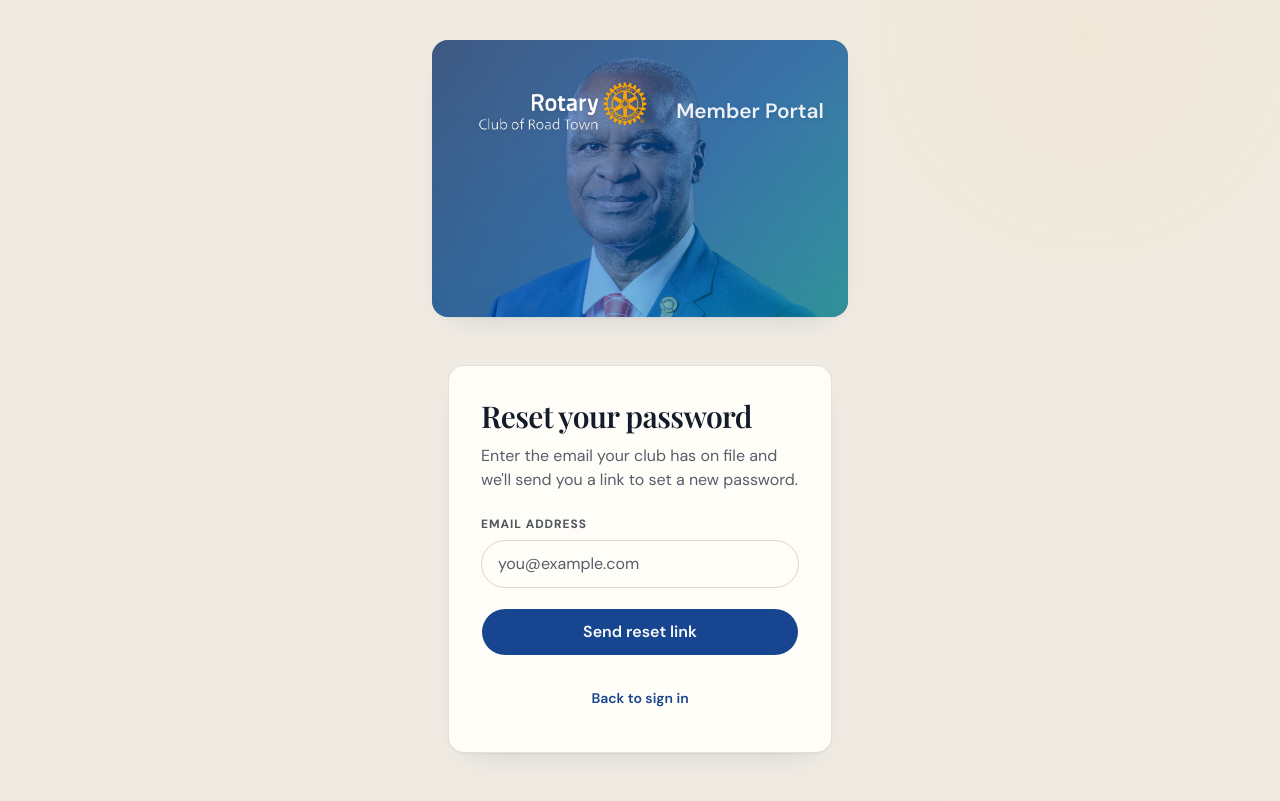
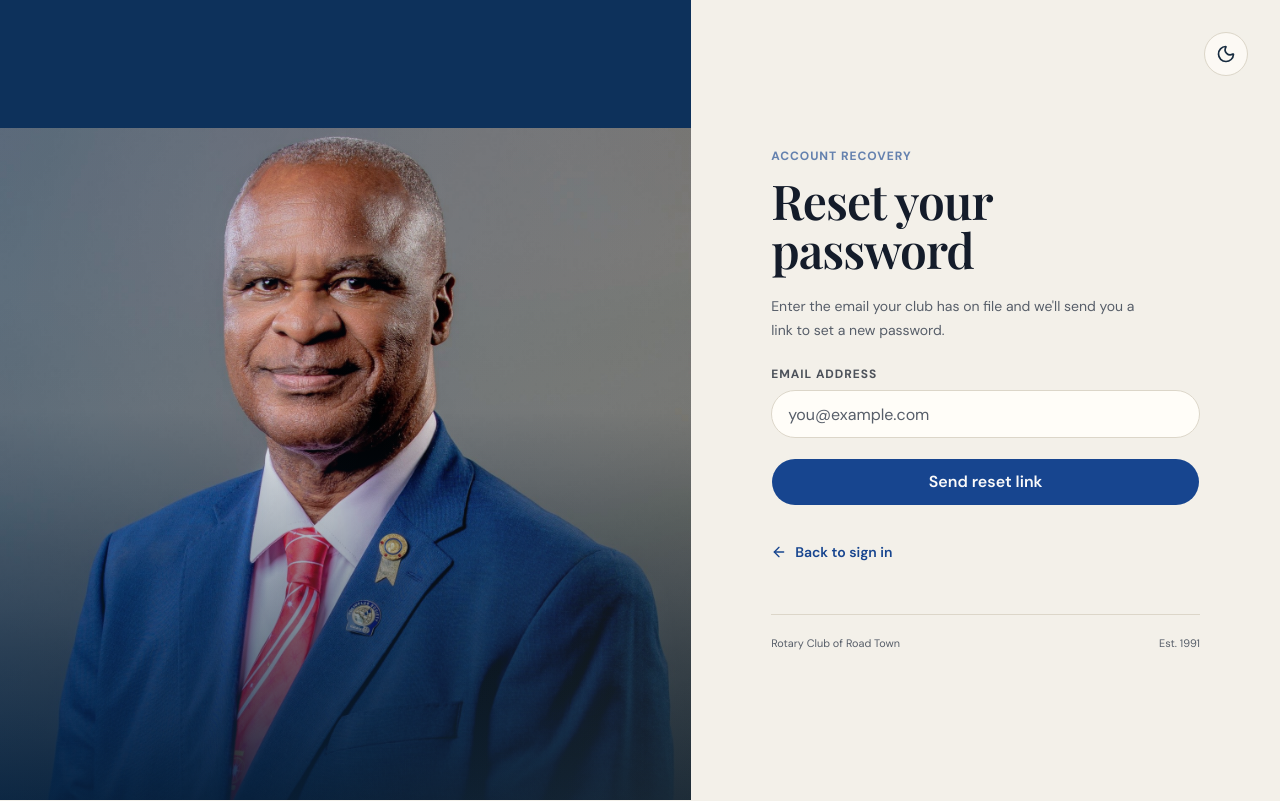
Before and after one commit to DEVDigitalBVI/Rotary-Club-App, a Next.js app: page /forgot-password in a window 1280 px wide. Built offline with nearby package versions, Linux system fonts and the light colour scheme.

Commit message:
Forget Page resizing fix

```diff
--- a/app/forgot-password/page.tsx
+++ b/app/forgot-password/page.tsx
@@ -1,33 +1,98 @@
 import Link from "next/link";
+import { ArrowLeft, MapPin } from "lucide-react";
 import { AuthHeader } from "@/components/auth/auth-header";
 import { ForgotPasswordForm } from "@/components/auth/forgot-password-form";
+import { ThemeToggle } from "@/components/theme-toggle";
 
 export default function ForgotPasswordPage() {
   return (
-    <main className="flex min-h-dvh flex-1 flex-col bg-muted/40">
-      <AuthHeader label="Member Portal" />
+    <main className="min-h-dvh bg-[#f3f0e9] text-[#172b3f] lg:grid lg:grid-cols-[minmax(0,1.08fr)_minmax(28rem,.92fr)] dark:bg-background dark:text-foreground">
+      <div className="lg:hidden">
+        <AuthHeader label="Member Portal" />
+      </div>
 
-      <div className="flex flex-1 items-start justify-center px-4 pb-[max(2rem,env(safe-area-inset-bottom))] pt-6 sm:items-center sm:px-6 sm:py-12">
-        <div className="w-full max-w-sm">
-          <section aria-labelledby="forgot-password-title" className="rounded-2xl border border-border/70 bg-card p-5 shadow-[var(--shadow-card)] min-[360px]:p-6 sm:p-8">
-            <h1 id="forgot-password-title" className="font-heading text-2xl font-semibold leading-tight text-foreground sm:text-3xl">
+      <section className="relative hidden h-dvh overflow-hidden bg-[var(--nav-surface)] lg:sticky lg:top-0 lg:flex lg:flex-col">
+        <div className="rise-in flex h-32 shrink-0 items-center justify-between gap-5 px-12">
+          {/* eslint-disable-next-line @next/next/no-img-element */}
+          <img
+            src="/rotary-club-logo.png"
+            alt="Rotary Club of Road Town"
+            className="-ml-6 h-auto w-60"
+          />
+          <span className="font-label rounded-full border border-white/18 px-3 py-1.5 text-[0.56rem] text-white/65">
+            Member house
+          </span>
+        </div>
+
+        <div className="relative min-h-0 flex-1 overflow-hidden">
+          {/* eslint-disable-next-line @next/next/no-img-element */}
+          <img
+            src="/login-header-photo.jpg"
+            alt=""
+            className="absolute inset-0 size-full object-cover object-[50%_30%]"
+          />
+          <div className="absolute inset-0 bg-[linear-gradient(180deg,rgba(7,30,55,.08)_5%,rgba(7,30,55,.04)_42%,rgba(7,30,55,.92)_100%)]" />
+          <div className="absolute inset-0 bg-[linear-gradient(110deg,rgba(0,103,200,.12),transparent_52%,rgba(247,168,27,.07))]" />
+
+          <div className="relative flex h-full flex-col justify-end p-12 text-white">
+            <div className="rise-in rise-in-delay-1 max-w-xl">
+              <p className="font-label mb-4 text-[0.65rem] text-[var(--rotary-gold)]">
+                Secure account recovery
+              </p>
+              <h1 className="font-heading text-6xl font-semibold leading-[0.94] tracking-[-0.045em] xl:text-7xl">
+                Get back to
+                <br />
+                club life.
+              </h1>
+              <div className="mt-7 flex items-center gap-3 border-t border-white/20 pt-5 text-sm text-white/66">
+                <MapPin className="size-4 text-[var(--rotary-gold)]" />
+                Road Town, Tortola · British Virgin Islands
+              </div>
+            </div>
+          </div>
+        </div>
+      </section>
+
+      <section className="relative flex min-h-[38rem] items-center justify-center px-5 py-10 sm:px-10 sm:py-12 lg:min-h-dvh lg:px-14 xl:px-20">
+        <div className="absolute right-5 top-5 sm:right-8 sm:top-8">
+          <ThemeToggle className="border border-border bg-card/70 hover:bg-card" />
+        </div>
+
+        <div className="rise-in rise-in-delay-2 w-full max-w-md">
+          <section aria-labelledby="forgot-password-title">
+            <p className="font-label text-[0.62rem] text-primary/65">
+              Account recovery
+            </p>
+            <h1
+              id="forgot-password-title"
+              className="font-heading mt-3 text-4xl font-semibold leading-[1.02] text-foreground sm:text-5xl"
+            >
               Reset your password
             </h1>
-            <p className="mt-2 text-base leading-6 text-muted-foreground">
+            <p className="mt-5 max-w-sm text-sm leading-6 text-muted-foreground">
               Enter the email your club has on file and we&apos;ll send you a
               link to set a new password.
             </p>
 
             <ForgotPasswordForm />
 
-            <p className="mt-5 text-center text-sm text-muted-foreground">
-              <Link href="/login" className="inline-flex min-h-11 items-center justify-center rounded-lg px-3 font-semibold text-primary underline-offset-4 hover:bg-muted hover:underline focus-visible:ring-2 focus-visible:ring-ring">
+            <p className="mt-6 text-sm text-muted-foreground">
+              <Link
+                href="/login"
+                className="inline-flex min-h-11 items-center gap-2 rounded-lg pr-3 font-semibold text-primary underline-offset-4 hover:underline focus-visible:ring-2 focus-visible:ring-ring"
+              >
+                <ArrowLeft className="size-4" />
                 Back to sign in
               </Link>
             </p>
           </section>
+
+          <div className="mt-10 flex items-center justify-between border-t border-border pt-5 text-[0.68rem] text-muted-foreground">
+            <span>Rotary Club of Road Town</span>
+            <span>Est. 1991</span>
+          </div>
         </div>
-      </div>
+      </section>
     </main>
   );
 }
```
